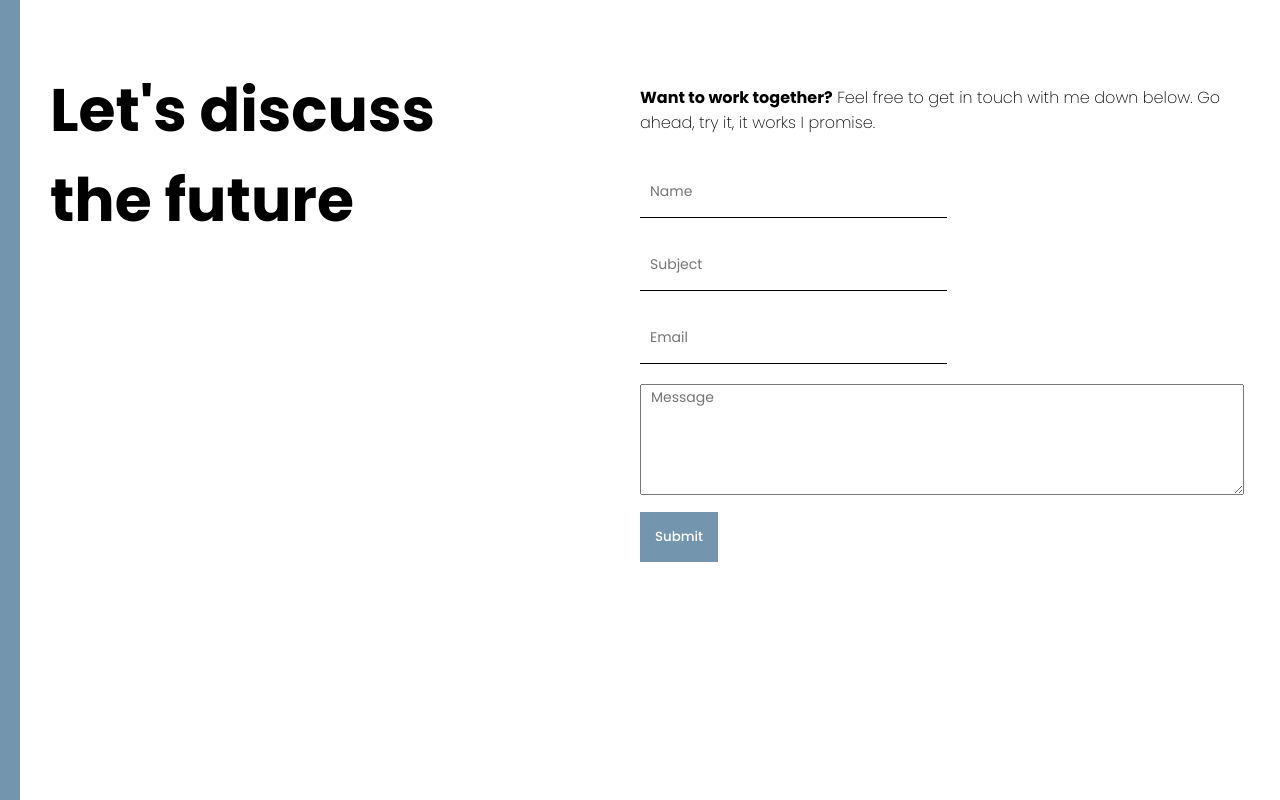
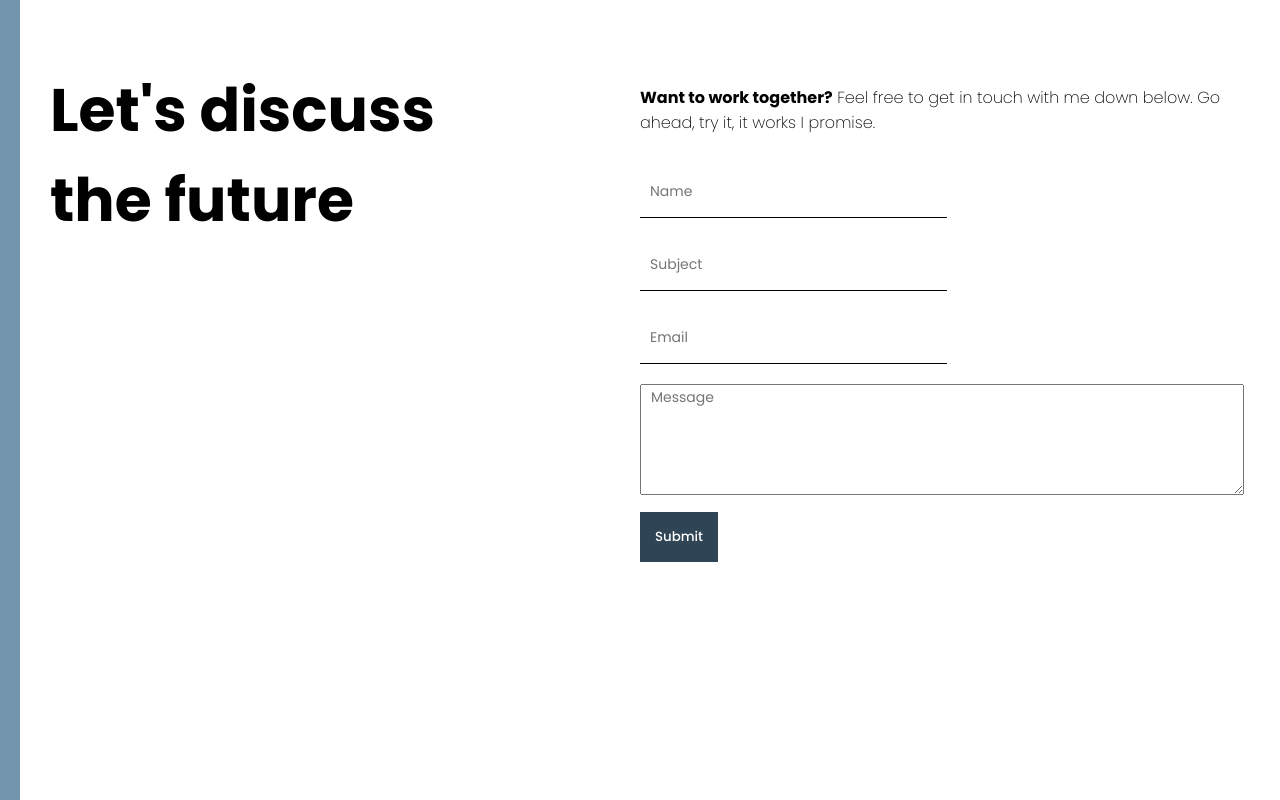
Before and after one commit to blainecurren/portfolio-2, a React (Create React App) app: page / in a window 1280 px wide. Shown: the part 2668-3468 px from the top of the page. Built offline with nearby package versions, Linux system fonts and the light colour scheme.

Commit message:
changed contact button color

```diff
--- a/src/components/contact/contact.scss
+++ b/src/components/contact/contact.scss
@@ -79,7 +79,7 @@ textarea {
 button {
   border: none;
   padding: 15px;
-  background-color: $mainColor;
+  background-color: #2f4454;
   color: white;
   font-weight: 500;
   cursor: pointer;
```
